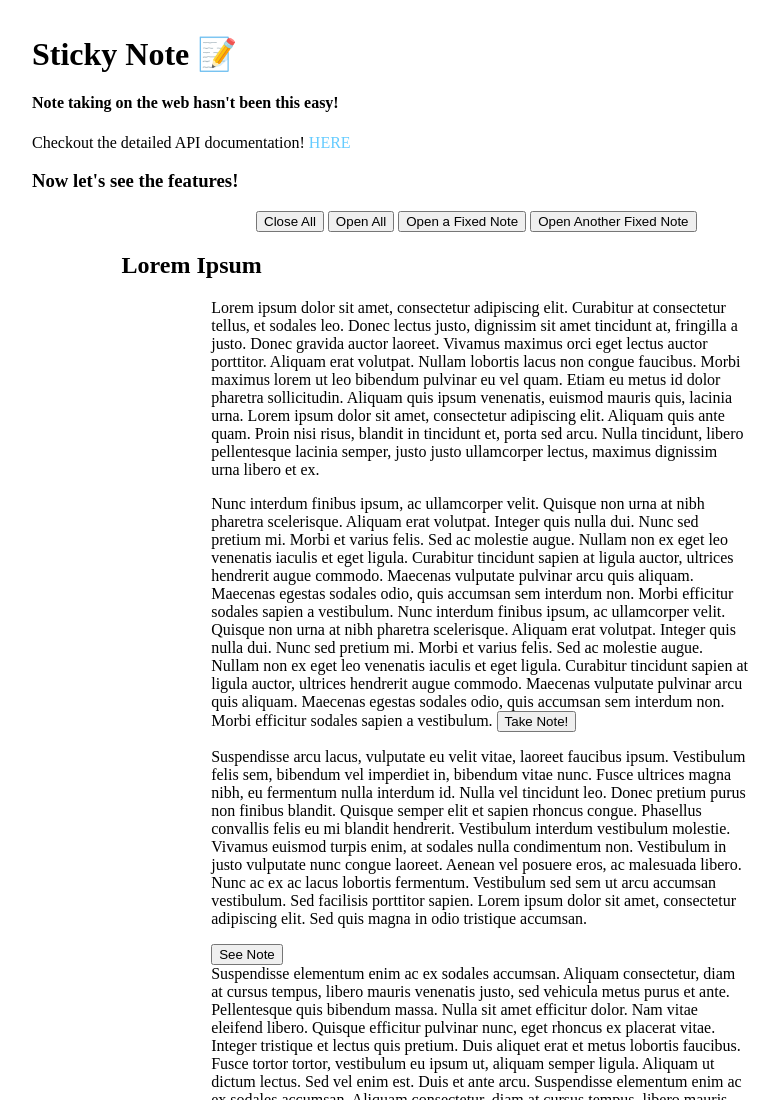
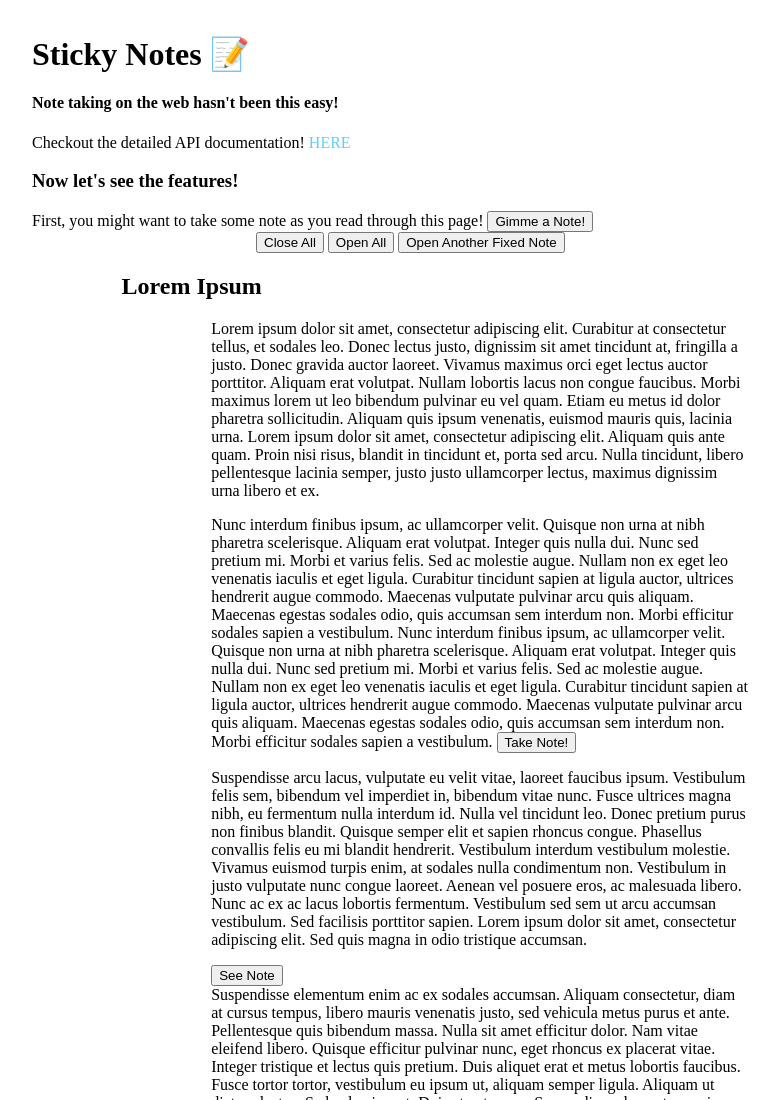
Before and after one commit to qe201020335/StickyNotes, a website: page pub/index.html in a window 1280 px wide. Shown: the top 1100 px of the page, without its empty margins (160-939 px from the left). Drawn offline with Linux system fonts and the light colour scheme.

Commit message:
more landing page

```diff
--- a/pub/index.html
+++ b/pub/index.html
@@ -2,7 +2,7 @@
 <html lang="en">
 <head>
     <meta charset="UTF-8">
-    <title>Sticky Note Demo</title>
+    <title>Sticky Notes</title>
 
     <script type="application/javascript" src="/StickyNotes.js"></script>
     <script type="application/javascript" src="example.js"></script>
@@ -13,7 +13,7 @@
 <body>
 <div id="landing_container">
     <div id="landing_header">
-        <h1> Sticky Note 📝</h1>
+        <h1> Sticky Notes 📝</h1>
         <h4> Note taking on the web hasn't been this easy!</h4>
     </div>
 
@@ -23,13 +23,15 @@
 
     <h3>Now let's see the features!</h3>
 
-
+    <div>
+        <span>First, you might want to take some note as you read through this page!</span>
+        <button id="b1" onclick="onClickB1('top-right')">Gimme a Note!</button>
+    </div>
 
 
     <div id='dashButtons'>
         <button id="b0" onclick="onClickDelete()">Close All</button>
         <button id="b00" onclick="onClickOpen()">Open All</button>
-        <button id="b1" onclick="onClickB1('top-right')">Open a Fixed Note</button>
         <button id="b2" onclick="onClickB2('bottom-right')">Open Another Fixed Note</button>
 
     </div>
```
Also changed, not shown: pub/doc.html (+1 -1 lines).
